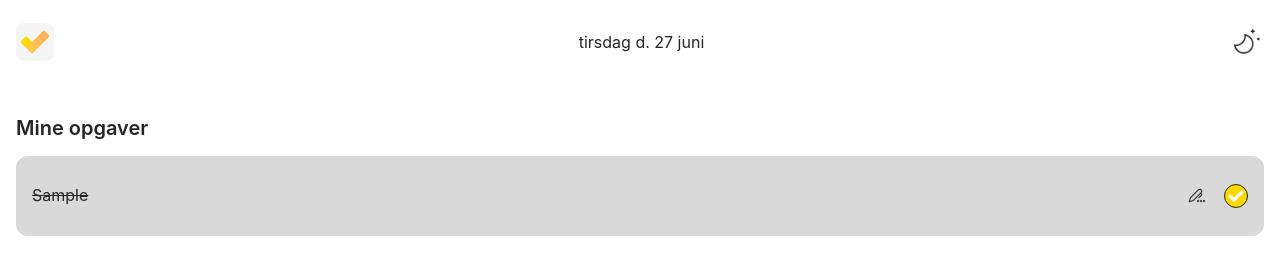
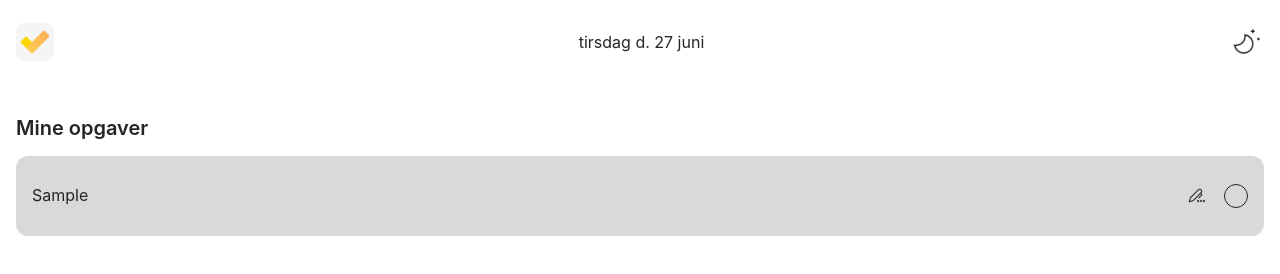
Before and after one commit to Steffen-Svenningsen/todo-app, a React (Create React App) app: page / in a window 1280 px wide. Both pictures are taken after typing "Sample" into the empty fields and a click on the button 1237 px from the left and 757 px from the top of the page. Shown: the top 274 px of the page. Built offline with nearby package versions, Linux system fonts and the light colour scheme.

Commit message:
Fix todo class add on delete click

```diff
--- a/src/components/TodoItem.js
+++ b/src/components/TodoItem.js
@@ -9,8 +9,8 @@ export default function TodoItem({
     onDeleteClick(todo.id);
   };
 
-  const btnClass = todo.deleted ? 'deleted' : 'todo-done-btn';
-  const titleClass = todo.deleted ? 'deleted' : 'todo-done-title';
+  const btnClass = todo.deleted ? 'todo-done-btn' : '';
+  const titleClass = todo.deleted ? 'todo-done-title' : '';
 
 
   return (
```
